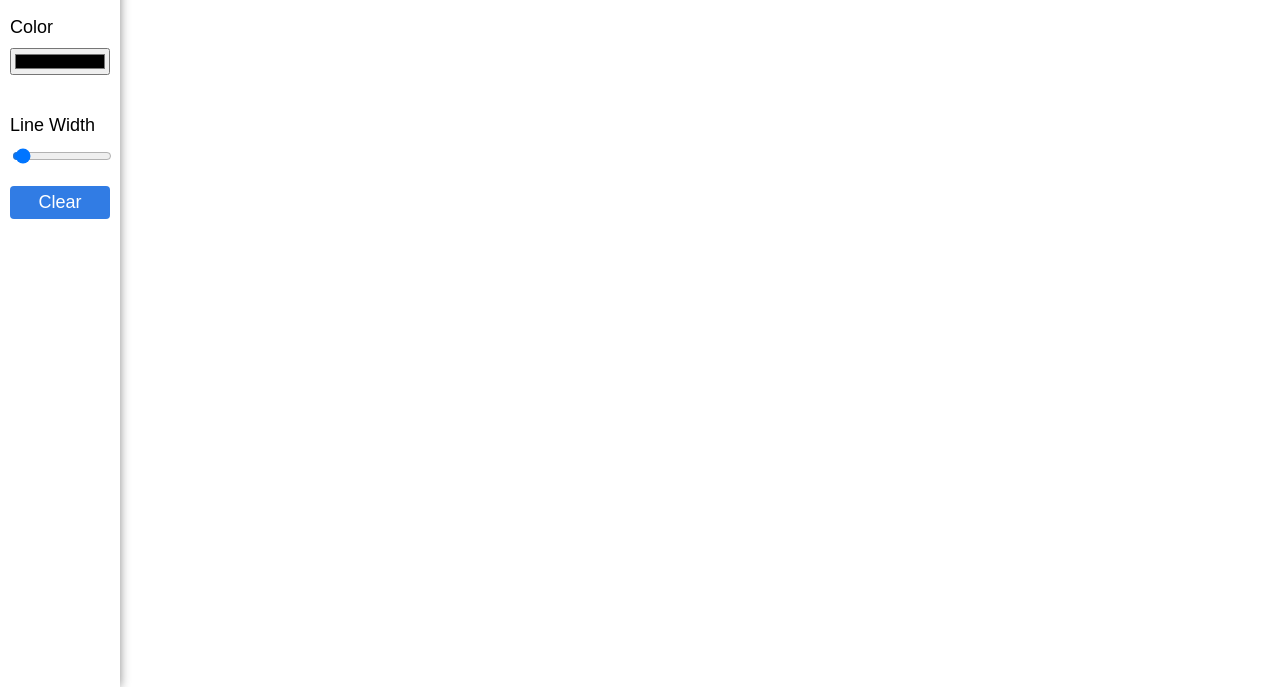
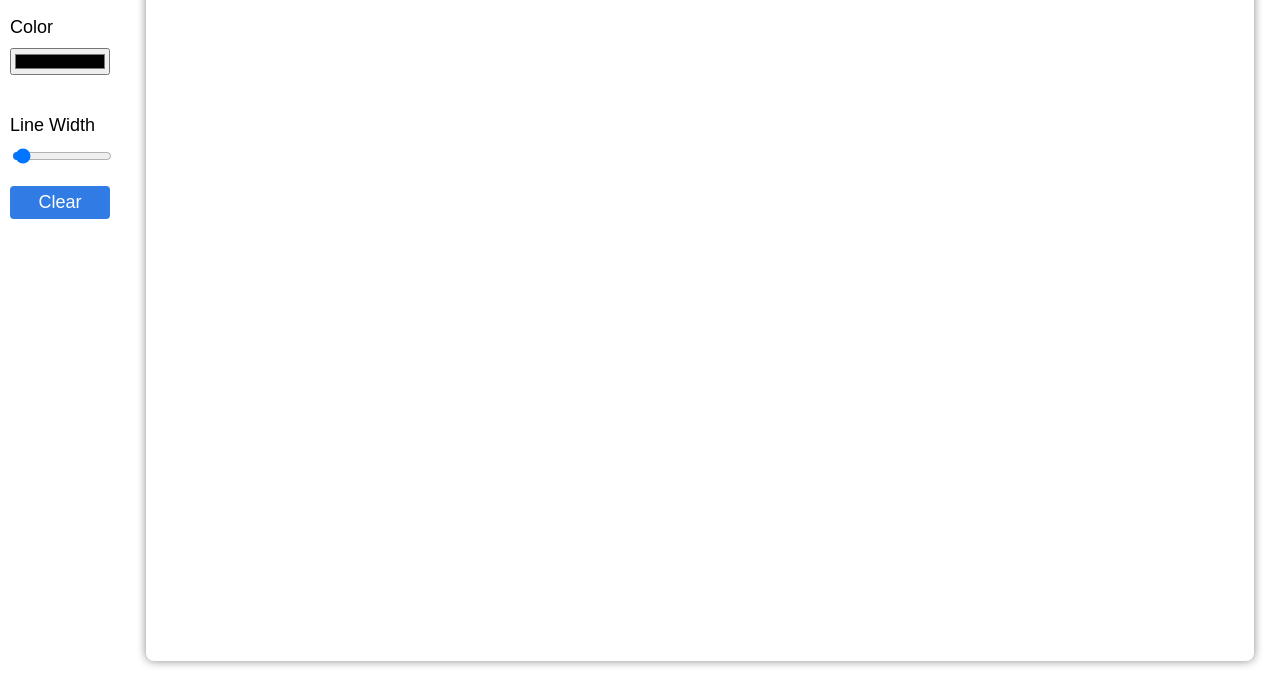
Before and after one commit to yadvirkaur/Canvas, a plain HTML site: page index.html in a window 1280 px wide. Shown: the part 113-800 px from the top of the page. Drawn offline with Linux system fonts and the light colour scheme.

Commit message:
resizeCanvas on window resize

```diff
--- a/index.js
+++ b/index.js
@@ -62,8 +62,13 @@ const canvas = document.getElementById('draw');
 const toolbar = document.getElementById('toolbar');
 const ctx = canvas.getContext("2d");
 
+function resizeCanvas(){
 canvas.width = window.innerWidth;
 canvas.height = window.innerHeight;
+}
+resizeCanvas();
+window.addEventListener('resize', resizeCanvas);
+
 ctx.linejoin = 'round';
 ctx.lineCap = 'round';
 ctx.lineWidth = 5;
--- a/styles.css
+++ b/styles.css
@@ -25,7 +25,10 @@ body {
 }
 
 #draw {
-  /* border: 1px solid blue; */
+  border-radius: 8px;
+  box-shadow: 0 0 10px #888888;
+  overflow: hidden;
+  margin: 2%;
 }
 
 #toolbar {
@@ -34,7 +37,7 @@ body {
   flex-direction: column;
   width: var(--toolbar-width);
   padding-inline: 10px;
-  box-shadow: 0 0 10px #888888;
+  /* box-shadow: 0 0 10px #888888; */
 }
 
 .logo {
```
